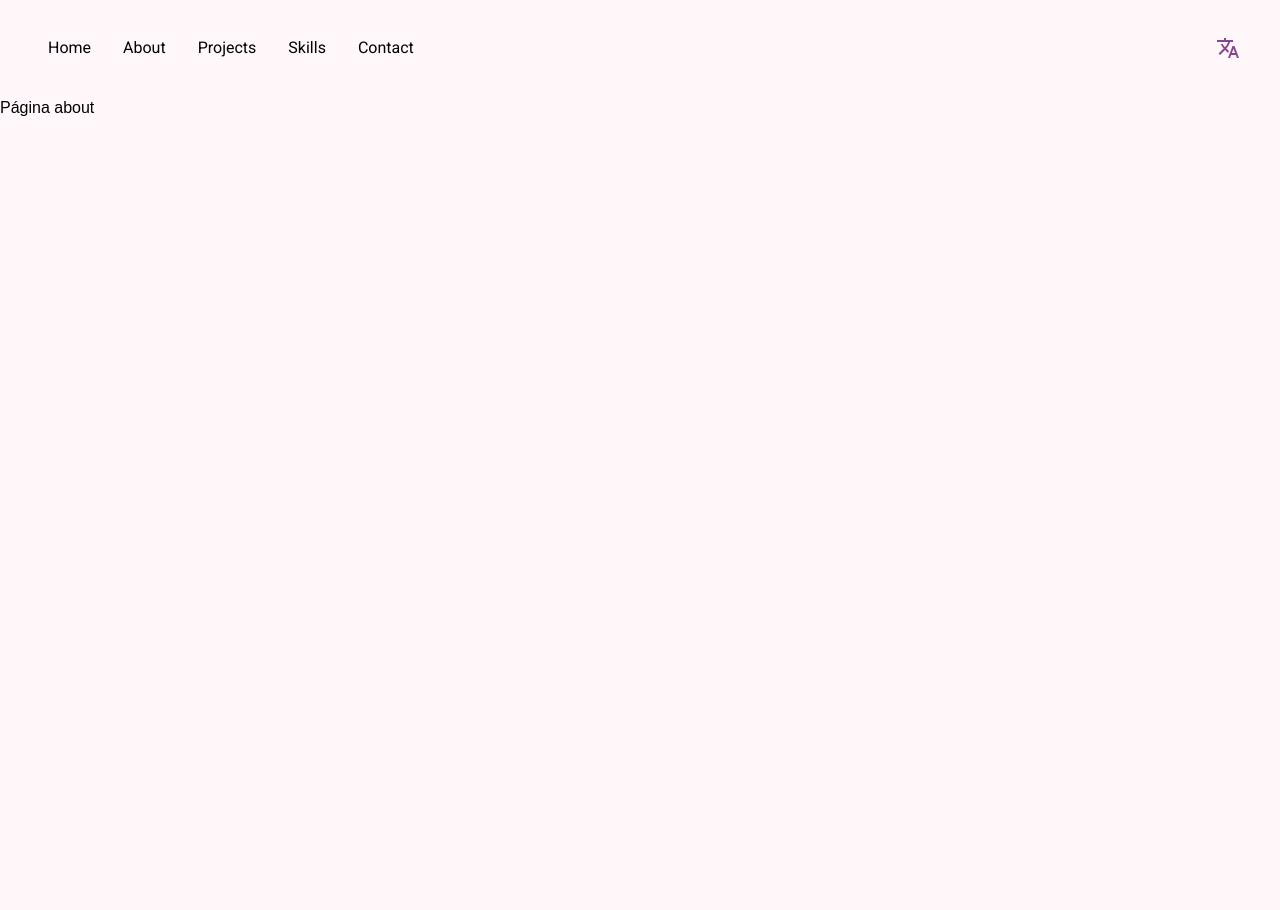
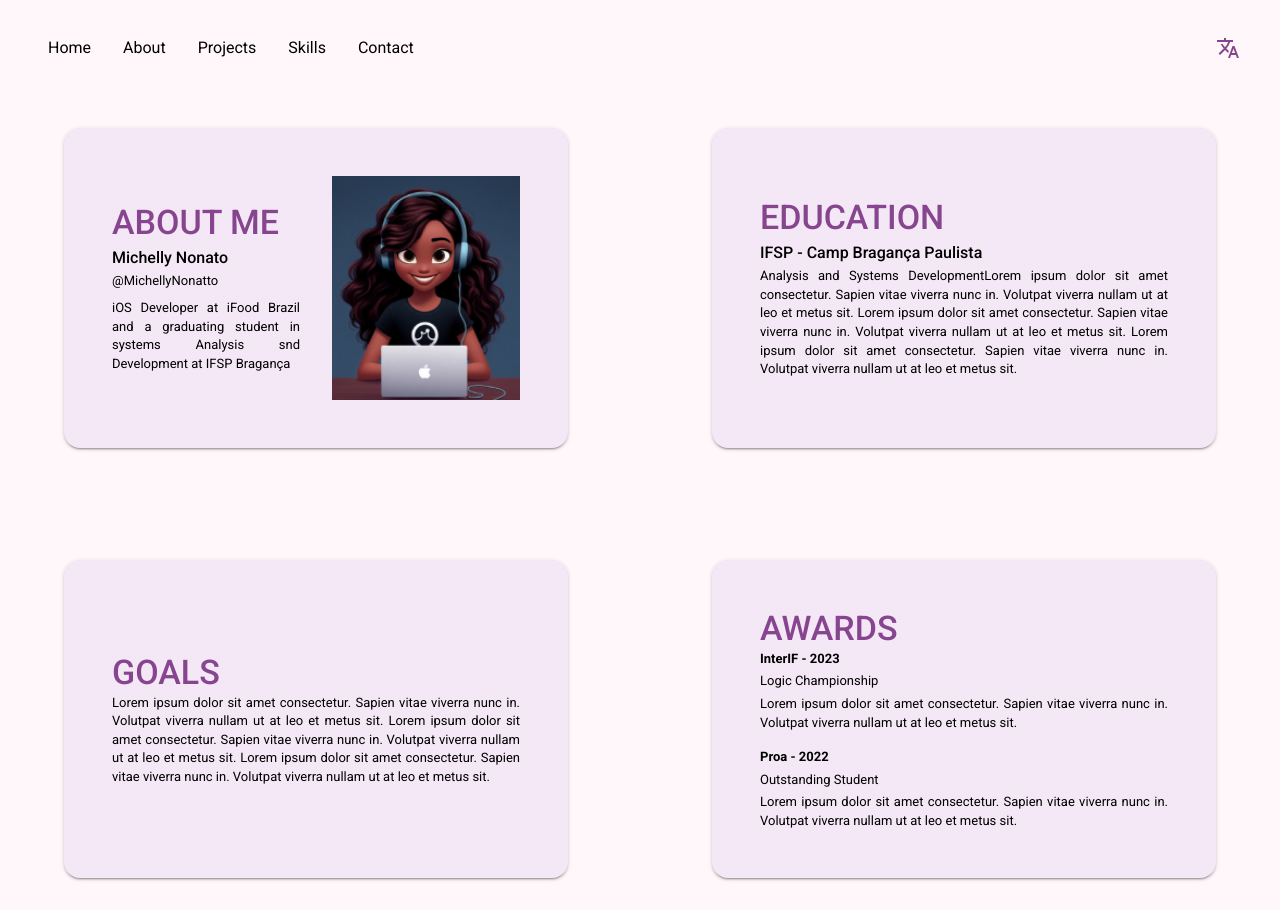
Before and after one commit to MichellyNonatto/Portifolio, a Next.js app in the folder my-app/: page /en in a window 1280 px wide. Before the commit the page ends 800 px from the top, so only its background shows below. Built offline with nearby package versions, Linux system fonts and the light colour scheme.

Commit message:
feat: about

```diff
--- a/my-app/messages/en.json
+++ b/my-app/messages/en.json
@@ -7,8 +7,42 @@
     "contact": "Contact"
   },
   "Home": {
-    "title": "Hey there I'm Michelly",
-    "subtitle": "Systems Analyst and developer",
+    "title": "Hello, I'm Michelly",
+    "subtitle": "Systems Analyst and Developer",
     "alt": "Illustration of a young developer smiling while using an Apple laptop. She is wearing a black T-shirt with a minimalist logo and large headphones, sitting at a work desk. Her hair is long and curly, creating a relaxed and focused atmosphere."
-  }
+  },
+  "About": [
+    {
+      "title": "About Me",
+      "subtitle": "Michelly Nonato",
+      "username": "@MichellyNonatto",
+      "body": "iOS Developer at iFood Brazil and a graduating student in systems Analysis snd Development at IFSP Bragança",
+       "alt": "Illustration of a young developer smiling while using an Apple laptop. She is wearing a black T-shirt with a minimalist logo and large headphones, sitting at a work desk. Her hair is long and curly, creating a relaxed and focused atmosphere."
+    },
+    {
+      "title": "Education",
+      "subtitle": "IFSP - Camp Bragança Paulista",
+      "username": "Analysis and Systems Development",
+      "body": "Lorem ipsum dolor sit amet consectetur. Sapien vitae viverra nunc in. Volutpat viverra nullam ut at leo et metus sit. Lorem ipsum dolor sit amet consectetur. Sapien vitae viverra nunc in. Volutpat viverra nullam ut at leo et metus sit. Lorem ipsum dolor sit amet consectetur. Sapien vitae viverra nunc in. Volutpat viverra nullam ut at leo et metus sit."
+    },
+    {
+      "title": "Goals",
+      "body": "Lorem ipsum dolor sit amet consectetur. Sapien vitae viverra nunc in. Volutpat viverra nullam ut at leo et metus sit. Lorem ipsum dolor sit amet consectetur. Sapien vitae viverra nunc in. Volutpat viverra nullam ut at leo et metus sit. Lorem ipsum dolor sit amet consectetur. Sapien vitae viverra nunc in. Volutpat viverra nullam ut at leo et metus sit."
+    },
+    {
+      "title": "Awards",
+      "items": [
+        {
+          "title": "InterIF - 2023",
+          "subtitle": "Logic Championship",
+          "body": "Lorem ipsum dolor sit amet consectetur. Sapien vitae viverra nunc in. Volutpat viverra nullam ut at leo et metus sit."
+        },
+        {
+          "title": "Proa - 2022",
+          "subtitle": "Outstanding Student",
+          "body": "Lorem ipsum dolor sit amet consectetur. Sapien vitae viverra nunc in. Volutpat viverra nullam ut at leo et metus sit."
+        }
+      ]
+    }
+  ]
 }
--- a/my-app/messages/pt.json
+++ b/my-app/messages/pt.json
@@ -1,7 +1,7 @@
 {
   "Navbar": {
-    "home": "Menu",
-    "about": "Sobre mim",
+    "home": "Início",
+    "about": "Sobre",
     "projects": "Projetos",
     "skills": "Habilidades",
     "contact": "Contato"
@@ -9,6 +9,43 @@
   "Home": {
     "title": "Olá, eu sou a Michelly",
     "subtitle": "Analista de Sistemas e desenvolvedora",
-    "alt": "Ilustração de uma jovem desenvolvedora sorrindo enquanto usa um laptop da Apple. Ela está usando uma camiseta preta com um logo minimalista e grandes fones de ouvido, sentada em uma mesa de trabalho. Seu cabelo é longo e encaracolado, criando uma atmosfera descontraída e focada."
-  }
+    "alt": "Ilustração de uma jovem desenvolvedora sorrindo enquanto usa um laptop da Apple. Ela está vestindo uma camiseta preta com um logotipo minimalista e grandes fones de ouvido, sentada em uma mesa de trabalho. Seu cabelo é longo e encaracolado, criando uma atmosfera relaxada e focada."
+  },
+  "About": [
+    {
+      "type": "Card",
+      "title": "Sobre Mim",
+      "subtitle": "Michelly Nonato",
+      "username": "@MichellyNonatto",
+      "body": "Desenvolvedora iOS no iFood Brasil e graduanda em Análise e Desenvolvimento de Sistemas pelo IFSP Bragança",
+       "alt": "Ilustração de uma jovem desenvolvedora sorrindo enquanto usa um laptop da Apple. Ela está vestindo uma camiseta preta com um logotipo minimalista e grandes fones de ouvido, sentada em uma mesa de trabalho. Seu cabelo é longo e encaracolado, criando uma atmosfera relaxada e focada."
+    },
+    {
+      "type": "Education",
+      "title": "Educação",
+      "subtitle": "IFSP - Campus Bragança Paulista",
+      "username": "Análise e Desenvolvimento de Sistemas",
+      "body": "Lorem ipsum dolor sit amet consectetur. Sapien vitae viverra nunc in. Volutpat viverra nullam ut at leo et metus sit. Lorem ipsum dolor sit amet consectetur. Sapien vitae viverra nunc in. Volutpat viverra nullam ut at leo et metus sit. Lorem ipsum dolor sit amet consectetur. Sapien vitae viverra nunc in. Volutpat viverra nullam ut at leo et metus sit."
+    },
+    {
+      "type": "Goals",
+      "title": "Objetivos",
+      "body": "Lorem ipsum dolor sit amet consectetur. Sapien vitae viverra nunc in. Volutpat viverra nullam ut at leo et metus sit. Lorem ipsum dolor sit amet consectetur. Sapien vitae viverra nunc in. Volutpat viverra nullam ut at leo et metus sit. Lorem ipsum dolor sit amet consectetur. Sapien vitae viverra nunc in. Volutpat viverra nullam ut at leo et metus sit."
+    },
+    {
+      "title": "Prêmios",
+      "items": [
+        {
+          "title": "InterIF - 2023",
+          "subtitle": "Campeonato de Lógica",
+          "body": "Lorem ipsum dolor sit amet consectetur. Sapien vitae viverra nunc in. Volutpat viverra nullam ut at leo et metus sit."
+        },
+        {
+          "title": "Proa - 2022",
+          "subtitle": "Estudante Destaque",
+          "body": "Lorem ipsum dolor sit amet consectetur. Sapien vitae viverra nunc in. Volutpat viverra nullam ut at leo et metus sit."
+        }
+      ]
+    }
+  ]
 }
--- a/my-app/src/app/[locale]/(overview)/(about)/page.tsx
+++ b/my-app/src/app/[locale]/(overview)/(about)/page.tsx
@@ -1,7 +1,51 @@
+import { CardPrimary } from "@/app/components/cardPrimary/layout";
+import { Box } from "@mui/material";
+import { useTranslations } from "next-intl";
+import Avatar from "../../../../../public/avatarAbout.jpg";
+
 export default function About() {
-    return(
-        <>
-        Página about
-        </>
-    );
+  const t = useTranslations("About");
+
+  return (
+    <Box
+      className="flex m-8 justify-evenly flex-wrap gap-28"
+      component="section"
+    >
+      <CardPrimary
+        title={t("0.title")}
+        subtitle={t("0.subtitle")}
+        image={{
+          src: Avatar,
+          alt: t("0.alt"),
+        }}
+      >
+        <a href="https://github.com/MichellyNonatto">{t("0.username")}</a>
+        {t("0.body")}
+      </CardPrimary>
+
+      <CardPrimary title={t("1.title")} subtitle={t("1.subtitle")}>
+        {t("1.username")}
+        {t("1.body")}
+      </CardPrimary>
+
+      <CardPrimary title={t("2.title")} subtitle="">
+        {t("2.body")}
+      </CardPrimary>
+
+      <CardPrimary title={t("3.title")} subtitle="">
+        <ul className="flex flex-col gap-4">
+          <li className="flex flex-col gap-1">
+            <b>{t("3.items.0.title")}</b>
+            <span> {t("3.items.0.subtitle")} </span>
+            {t("3.items.0.body")}
+          </li>
+          <li className="flex flex-col gap-1">
+            <b>{t("3.items.1.title")}</b>
+            <span>{t("3.items.1.subtitle")} </span>
+            {t("3.items.1.body")}
+          </li>
+        </ul>
+      </CardPrimary>
+    </Box>
+  );
 }
--- /dev/null
+++ b/my-app/src/app/components/cardPrimary/layout.tsx
@@ -0,0 +1,71 @@
+"use client";
+
+import * as React from "react";
+import Image, { StaticImageData } from "next/image";
+import Box from "@mui/material/Box";
+import Paper from "@mui/material/Paper";
+import { Typography } from "@mui/material";
+import { purple } from "@mui/material/colors";
+
+interface CardPrimaryProps {
+  image?: {
+    src: StaticImageData;
+    alt: string;
+  };
+  title: string;
+  subtitle: string;
+  children?: React.ReactNode;
+}
+
+export const CardPrimary: React.FC<CardPrimaryProps> = ({
+  image,
+  title,
+  subtitle,
+  children,
+}) => {
+  return (
+    <Paper
+      elevation={2}
+      className="p-12 grid grid-cols-1 md:grid-cols-2 gap-8 items-center text-justify "
+      sx={{ bgcolor: purple[50], borderRadius: "1rem", color: "black", maxWidth: '31.5rem' }}
+    >
+      <Box component="div" className={image ? "" : "col-span-2"}>
+        <Typography
+          variant="h4"
+          sx={{
+            textTransform: "uppercase",
+            fontWeight: "500",
+            color: "primary.main",
+          }}
+        >
+          {title}
+        </Typography>
+
+        <Typography
+          variant="subtitle1"
+          sx={{
+            fontWeight: "500",
+          }}
+        >
+          {subtitle}
+        </Typography>
+        <div>
+          <Typography variant="body2" fontSize="small" className="flex flex-col gap-2" component='div'>
+            {children}
+          </Typography>
+        </div>
+      </Box>
+
+      {image && (
+        <div className="flex items-center justify-center">
+          <Image
+            src={image.src}
+            layout="intrinsic" // Considere se outro layout é mais apropriado
+            alt={image.alt}
+            className="w-full h-auto"
+          />
+        </div>
+      )}
+    </Paper>
+  );
+};
```
